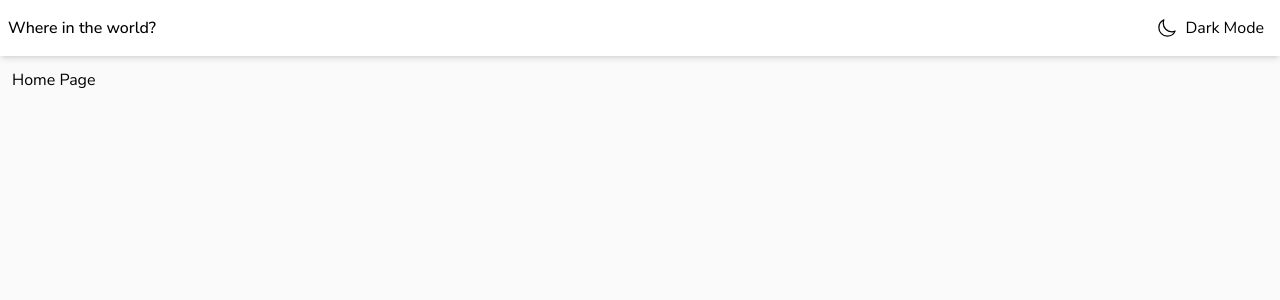
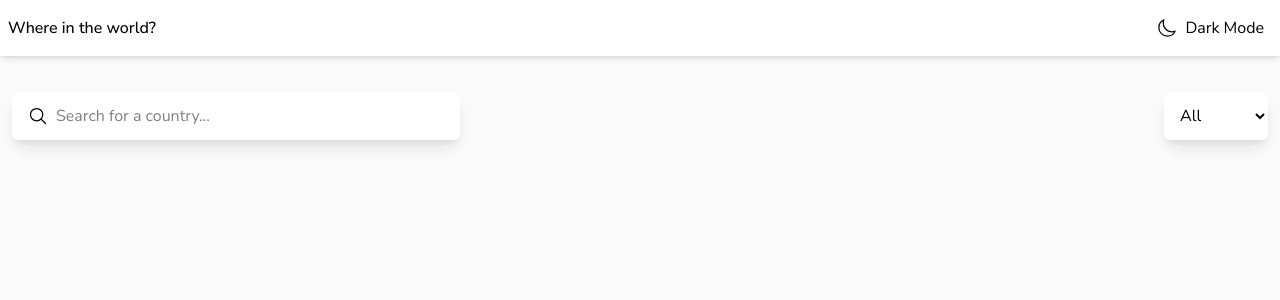
Before and after one commit to NitsuCosmic/React-Rest-Countries-API, a React (Vite) app: page / in a window 1280 px wide. Shown: the top 300 px of the page. Built offline with nearby package versions, Linux system fonts and the light colour scheme.

Commit message:
feat: create Filters and SearchBar components

```diff
--- /dev/null
+++ b/src/components/Filters.jsx
@@ -0,0 +1,18 @@
+import React from "react";
+
+export const Filters = () => {
+	return (
+		<select
+			name=""
+			id=""
+			className="bg-white p-3 shadow-lg rounded-md outline-none cursor-pointer"
+		>
+			<option value="all">All</option>
+			<option value="africa">Africa</option>
+			<option value="america">America</option>
+			<option value="asia">Asia</option>
+			<option value="europe">Europe</option>
+			<option value="oceania">Oceania</option>
+		</select>
+	);
+};
--- /dev/null
+++ b/src/components/SearchBar.jsx
@@ -0,0 +1,17 @@
+import React from "react";
+import searchIcon from "../design/search-outline.svg";
+
+export const SearchBar = () => {
+	return (
+		<div className="flex gap-2 w-full max-w-md bg-white shadow-lg rounded-md px-4">
+			<img src={searchIcon} alt="Search icon" className="w-5" />
+			<input
+				type="text"
+				name=""
+				id=""
+				placeholder="Search for a country..."
+				className="w-full py-3 outline-none"
+			/>
+		</div>
+	);
+};
--- a/src/pages/HomePage.jsx
+++ b/src/pages/HomePage.jsx
@@ -1,9 +1,15 @@
 import React from "react";
+import { Filters } from "../components/Filters";
+import { SearchBar } from "../components/SearchBar";
 
 export const HomePage = () => {
 	return (
 		<div className="p-3 max-w-screen-2xl mx-auto">
-			<h1>Home Page</h1>
+			<section className="flex justify-between items-center gap-2 my-6">
+				<SearchBar />
+				<Filters />
+			</section>
+			<section className="grid"></section>
 		</div>
 	);
 };
```
